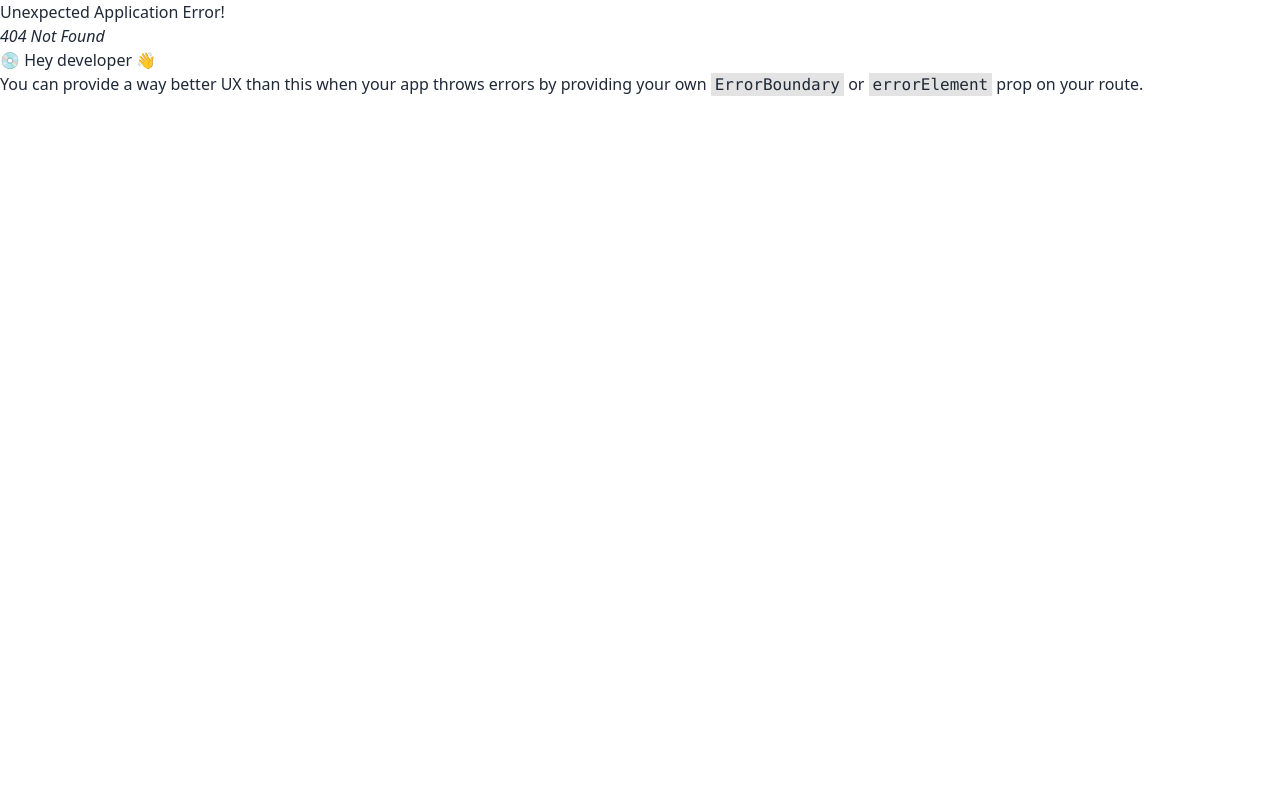
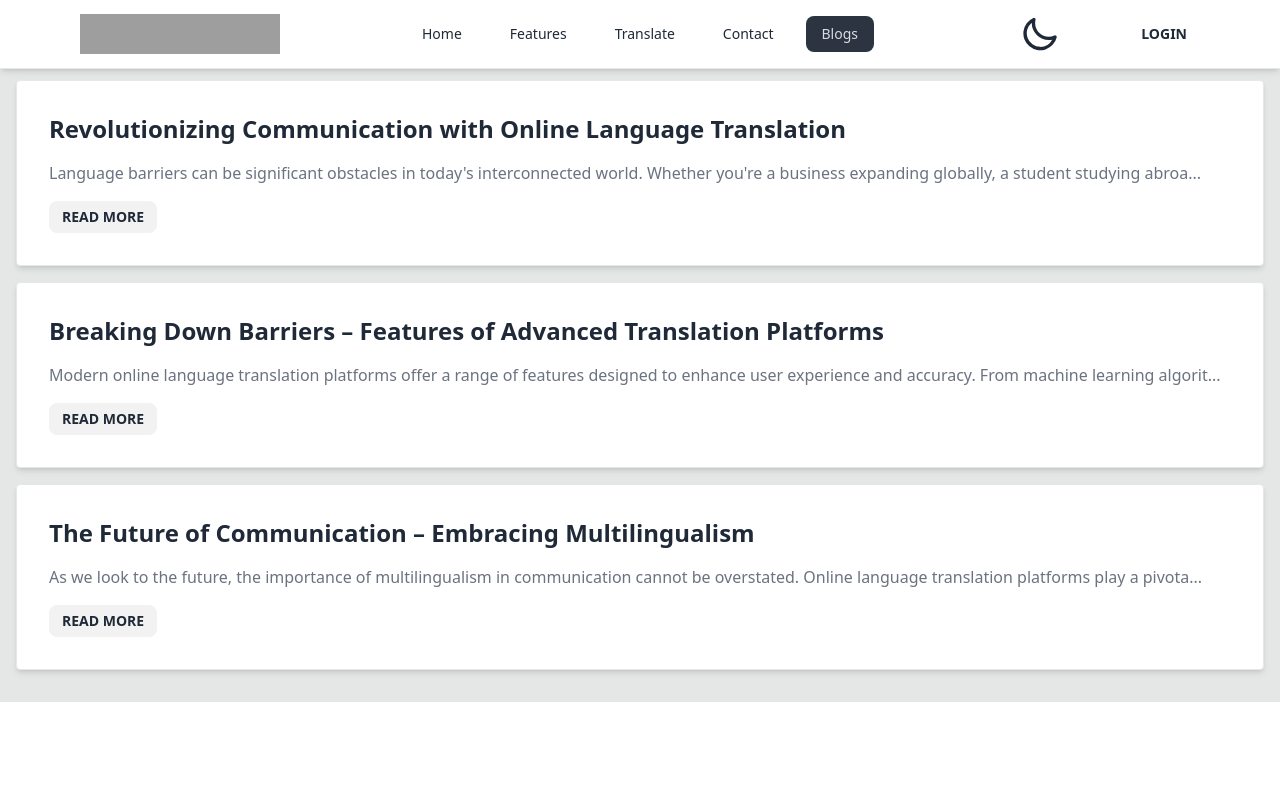
Before and after one commit to CodeCraft1234/E-Translator-Client, a React (Vite) app: page /blog in a window 1280 px wide. Before the commit this address had no page. Shown: the top 800 px of the page. Built offline with nearby package versions, Linux system fonts and the light colour scheme; grey boxes are pictures that could not be loaded.

Commit message:
adds blog section part

```diff
--- /dev/null
+++ b/src/Components/Blog/Blog.jsx
@@ -0,0 +1,105 @@
+import { useState } from "react";
+
+const TranslationPlatformBlog = () => {
+  const [showFullContent1, setShowFullContent1] = useState(false);
+  const [showFullContent2, setShowFullContent2] = useState(false);
+  const [showFullContent3, setShowFullContent3] = useState(false);
+
+  const toggleContent = (cardNumber) => {
+    switch (cardNumber) {
+      case 1:
+        setShowFullContent1(!showFullContent1);
+        break;
+      case 2:
+        setShowFullContent2(!showFullContent2);
+        break;
+      case 3:
+        setShowFullContent3(!showFullContent3);
+        break;
+      default:
+        break;
+    }
+  };
+
+  const renderContent = (content, showFullContent) => {
+    const maxLength = 150;
+    if (showFullContent) {
+      return content;
+    }
+    return content.length > maxLength
+      ? content.substring(0, maxLength) + "..."
+      : content;
+  };
+
+  return (
+    <div className="bg-base-300 p-4 mt-16">
+      <div className=" p-8 rounded shadow-md bg-base-100 mb-4 border">
+        <h2 className="text-2xl font-bold mb-4">
+          Revolutionizing Communication with Online Language Translation
+        </h2>
+
+        <p className="text-gray-500">
+          {renderContent(
+            "Language barriers can be significant obstacles in today's interconnected world. Whether you're a business expanding globally, a student studying abroad, or an individual connecting with people from diverse backgrounds, effective communication is key. In this blog post, we explore the transformative power of online language translation platforms in breaking down language barriers and fostering seamless communication.",
+            showFullContent1
+          )}
+        </p>
+
+        <div className="mt-4">
+          <button
+            className="desi-btn desi-btn-primary btn btn-sm"
+            onClick={() => toggleContent(1)}
+          >
+            {showFullContent1 ? "Read Less" : "Read More"}
+          </button>
+        </div>
+      </div>
+
+      <div className="p-8 rounded shadow-md bg-base-100 mb-4 border">
+        <h2 className="text-2xl font-bold mb-4">
+          Breaking Down Barriers – Features of Advanced Translation Platforms
+        </h2>
+
+        <p className="text-gray-500">
+          {renderContent(
+            "Modern online language translation platforms offer a range of features designed to enhance user experience and accuracy. From machine learning algorithms to neural machine translation, these platforms continuously evolve to provide high-quality translations across various languages.",
+            showFullContent2
+          )}
+        </p>
+
+        <div className="mt-4">
+          <button
+            className="desi-btn desi-btn-primary btn btn-sm"
+            onClick={() => toggleContent(2)}
+          >
+            {showFullContent2 ? "Read Less" : "Read More"}
+          </button>
+        </div>
+      </div>
+
+      <div className="p-8 rounded shadow-md bg-base-100 mb-4 border">
+        <h2 className="text-2xl font-bold mb-4">
+          The Future of Communication – Embracing Multilingualism
+        </h2>
+
+        <p className="text-gray-500">
+          {renderContent(
+            "As we look to the future, the importance of multilingualism in communication cannot be overstated. Online language translation platforms play a pivotal role in fostering a global community where language is no longer a barrier. Businesses can expand their reach, students can access education in diverse languages, and individuals can connect on a personal level regardless of linguistic differences.",
+            showFullContent3
+          )}
+        </p>
+
+        <div className="mt-4">
+          <button
+            className="desi-btn desi-btn-primary btn btn-sm"
+            onClick={() => toggleContent(3)}
+          >
+            {showFullContent3 ? "Read Less" : "Read More"}
+          </button>
+        </div>
+      </div>
+    </div>
+  );
+};
+
+export default TranslationPlatformBlog;
--- a/src/Components/Navbar/Navbar.jsx
+++ b/src/Components/Navbar/Navbar.jsx
@@ -69,7 +69,7 @@ const NavBar = () => {
               <NavLink to={"/contact"}>Contact</NavLink>
             </li>
             <li>
-              <NavLink to={"/blogs"}>Blogs</NavLink>
+              <NavLink to={"/blog"}>Blogs</NavLink>
             </li>
           </ul>
         </div>
@@ -98,7 +98,7 @@ const NavBar = () => {
             <NavLink to={"/contact"}>Contact</NavLink>
           </li>
           <li>
-            <NavLink to={"/blogs"}>Blogs</NavLink>
+            <NavLink to={"/blog"}>Blogs</NavLink>
           </li>
         </ul>
       </div>
--- a/src/Pages/ContactUs/ContactUs.jsx
+++ b/src/Pages/ContactUs/ContactUs.jsx
@@ -1,14 +1,14 @@
 const ContactUs = () => {
   return (
-    <div className="bg-white">
+    <div className="bg-base-200 mt-16 rounded-md">
       <div className="grid max-w-screen-xl mt-10 grid-cols-1  gap-8 px-8 py-16 mx-auto rounded-lg md:grid-cols-2 md:px-12 lg:px-16 xl:px-32 dark:bg-gray-800 dark:text-gray-100">
         <div className="flex flex-col justify-between mt-10">
           <div className="space-y-2">
             <h2 className="text-4xl font-bold leadi lg:text-5xl">
-              Let's talk!
+              {` Let's talk!`}
             </h2>
             <div className="dark:text-gray-400">
-              Vivamus in nisl metus? Phasellus.
+              We are happy to response you.
             </div>
           </div>
           <img
@@ -17,9 +17,9 @@ const ContactUs = () => {
             className="p-6 h-52 md:h-64"
           />
         </div>
-        <form novalidate="" className="space-y-6">
+        <form noValidate="" className="space-y-6">
           <div>
-            <label for="name" className="text-base font-semibold">
+            <label htmlFor="name" className="text-base font-semibold">
               Full name
             </label>
             <input
@@ -30,7 +30,7 @@ const ContactUs = () => {
             />
           </div>
           <div>
-            <label for="email" className="text-base font-semibold">
+            <label htmlFor="email" className="text-base font-semibold">
               Email
             </label>
             <input
@@ -40,7 +40,7 @@ const ContactUs = () => {
             />
           </div>
           <div>
-            <label for="message" className="text-base font-semibold">
+            <label htmlFor="message" className="text-base font-semibold">
               Message
             </label>
             <textarea
@@ -51,7 +51,7 @@ const ContactUs = () => {
           </div>
           <button
             type="submit"
-            className='btn btn-outline border-0 border-[#d926a9] hover:bg-[#d926a9] hover:border-[#d926a9] border-b-4 hover:text-white'
+            className="btn btn-outline border-0 border-[#d926a9] hover:bg-[#d926a9] hover:border-[#d926a9] border-b-4 hover:text-white"
           >
             Send Message
           </button>
--- a/src/Root.jsx
+++ b/src/Root.jsx
@@ -9,7 +9,9 @@ const Root = () => {
     <div>
       <Navbar></Navbar>
       <div className="container mx-auto">
-        <Outlet></Outlet>
+        <div className="min-h-screen">
+          <Outlet></Outlet>
+        </div>
         <Footer></Footer>
         <Toaster />
       </div>
```
Also changed, not shown: src/Components/Footer/Footer.jsx (+15 -6 lines), src/main.jsx (+13 -11 lines).
